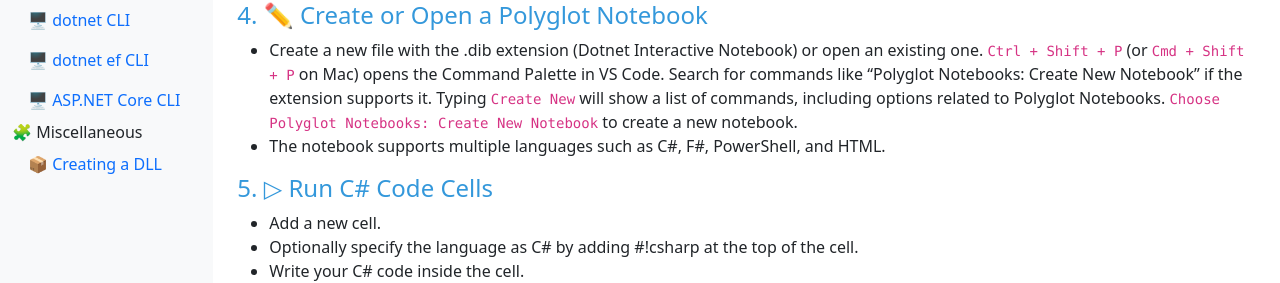
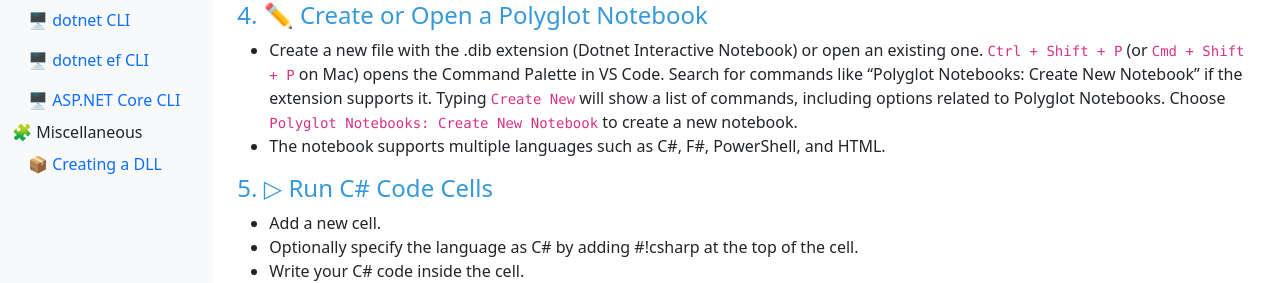
Before and after one commit to buribalkan/C-SHARP-Training, a Jekyll site: the page built from index.md, in a window 1280 px wide. Shown: the part 1786-2069 px from the top of the page. Built offline with Jekyll 4.4.1, drawn with Linux system fonts in a browser that asks for light colours; nearby versions of some CDN libraries.

Commit message:
Update index.md

```diff
--- a/index.md
+++ b/index.md
@@ -168,7 +168,7 @@ You should see the installed .NET version as output.
 #### <span style="color:#3498db">4. ✏️ Create or Open a Polyglot Notebook</span>
 
 - Create a new file with the .dib extension (Dotnet Interactive Notebook) or open an existing one.
-  `Ctrl + Shift + P` (or `Cmd + Shift + P` on Mac) opens the Command Palette in VS Code. Search for commands like “Polyglot Notebooks: Create New Notebook” if the extension supports it. Typing `Create New` will show a list of commands, including options related to Polyglot Notebooks. `Choose Polyglot Notebooks: Create New Notebook` to create a new notebook.
+  `Ctrl + Shift + P` (or `Cmd + Shift + P` on Mac) opens the Command Palette in VS Code. Search for commands like “Polyglot Notebooks: Create New Notebook” if the extension supports it. Typing `Create New` will show a list of commands, including options related to Polyglot Notebooks. Choose `Polyglot Notebooks: Create New Notebook` to create a new notebook.
 - The notebook supports multiple languages such as C#, F#, PowerShell, and HTML.
 
 #### <span style="color:#3498db">5. ▷ Run C# Code Cells</span>
```
